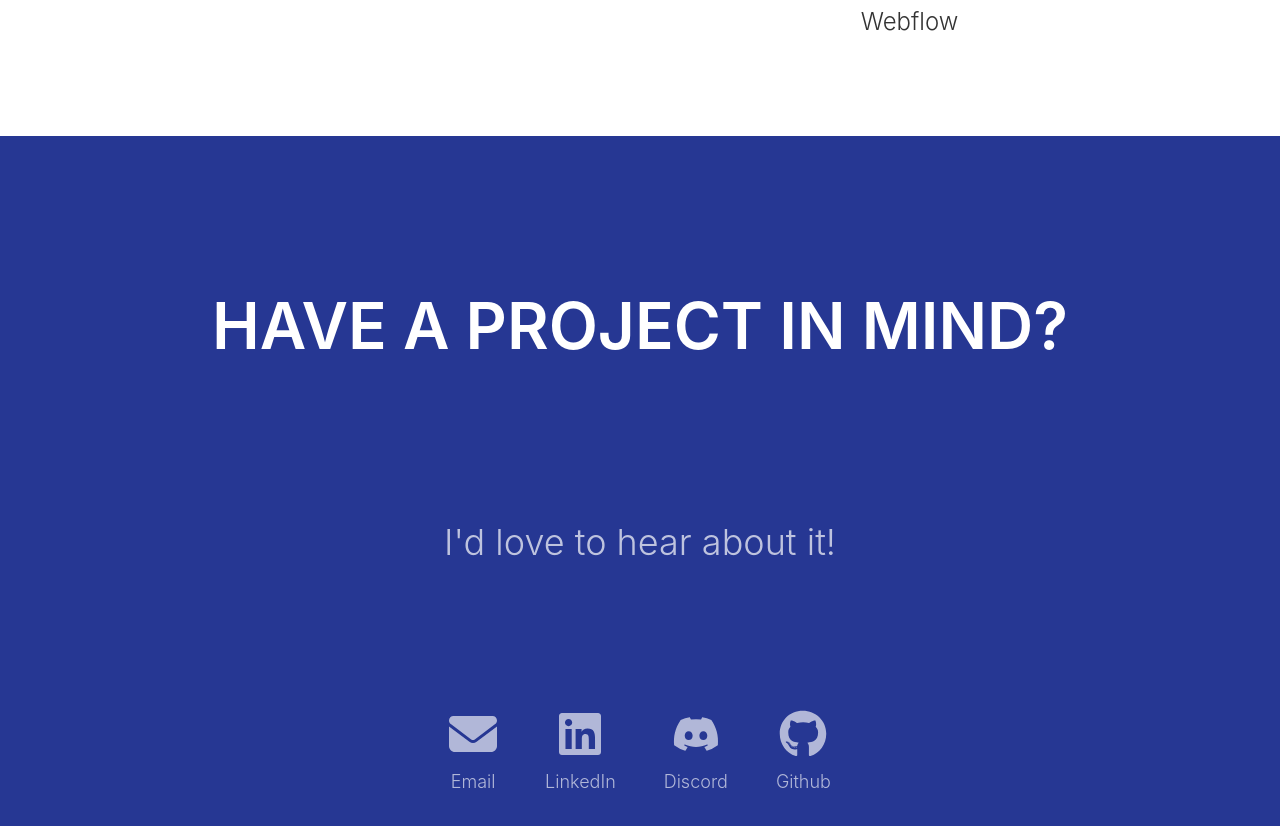
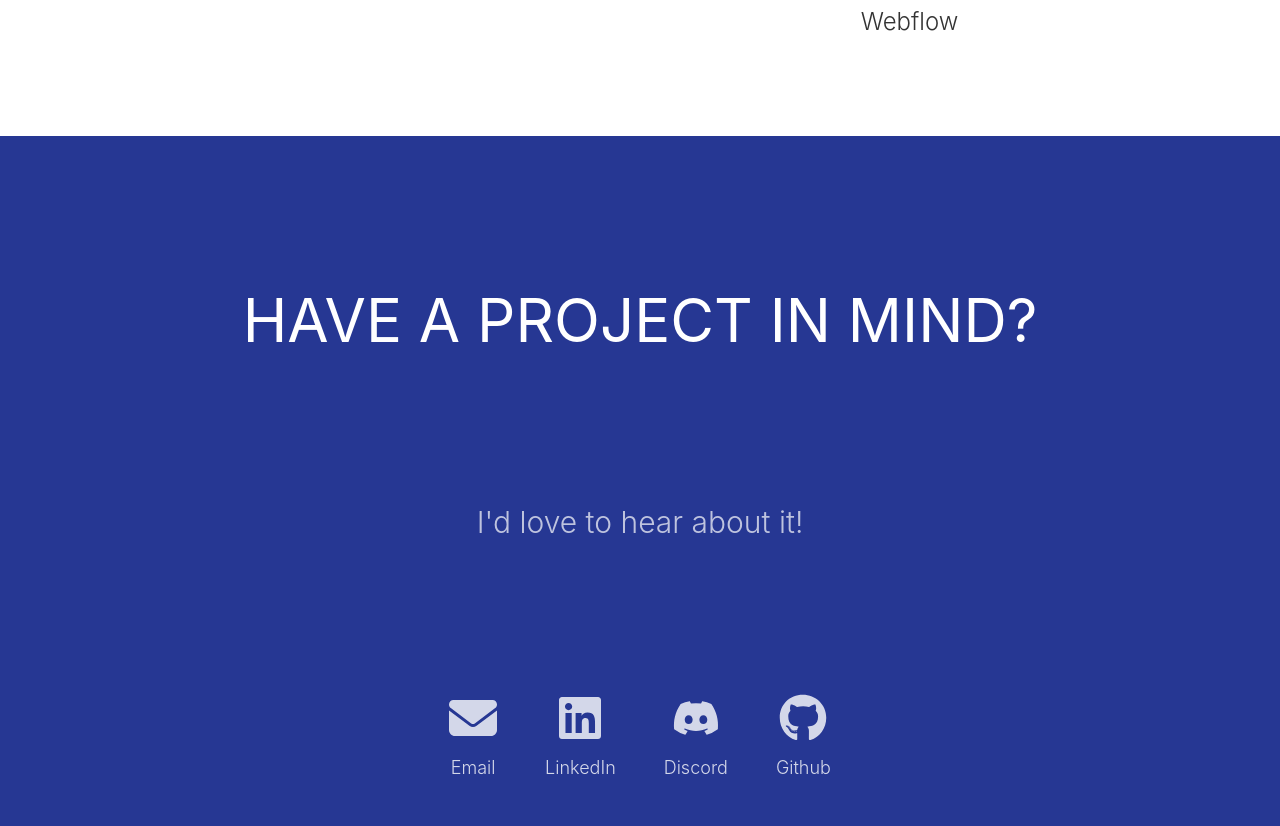
Before and after one commit to jameskbecker/portfolio-old, a Next.js app: page / in a window 1280 px wide. Shown: the part 3880-4706 px from the top of the page. Built offline with nearby package versions, Linux system fonts and the light colour scheme.

Commit message:
Update ContactSection (p1)

```diff
--- a/src/components/CoverPage/CoverPage.tsx
+++ b/src/components/CoverPage/CoverPage.tsx
@@ -34,7 +34,7 @@ const CoverPage = ({ heading, subheading }: any) => {
           initial="initial"
           animate={controls}
           variants={subheadingVariants}
-          className="lg:4xl text-3xl font-light text-text "
+          className="lg:4xl text-3xl font-light text-text"
         >
           {subheading}
         </motion.h3>
--- a/src/components/sections/contactSection/ContactButton.tsx
+++ b/src/components/sections/ContactSection-/ContactButton.tsx
@@ -2,12 +2,10 @@ import Discord from '@/assets/icons/discord.svg';
 import Envelope from '@/assets/icons/envelope.svg';
 import Github from '@/assets/icons/github.svg';
 import LinkedIn from '@/assets/icons/linkedin.svg';
-import { BodySmall } from '@/components/typography/Body';
 import { motion, useAnimationControls, useInView } from 'framer-motion';
 import { useContext, useEffect, useRef } from 'react';
 import { ThemeContext } from 'styled-components';
 import { flashVariants } from './animations';
-import { StyledContactButton } from './styles';
 
 type ContactButtonProps = {
   label: string;
@@ -40,21 +38,21 @@ const ContactButton = (props: ContactButtonProps) => {
   const RenderIcon = ({ label }: any) => {
     switch (label.toLowerCase()) {
       case 'github':
-        return <Github />;
+        return <Github className="fill-brandText" />;
 
       case 'discord':
-        return <Discord />;
+        return <Discord className="fill-brandText" />;
 
       case 'linkedin':
-        return <LinkedIn />;
+        return <LinkedIn className="fill-brandText" />;
 
       case 'email':
-        return <Envelope />;
+        return <Envelope className="fill-brandText" />;
     }
   };
 
   return (
-    <StyledContactButton
+    <motion.a
       href={props.href}
       target="-1"
       ref={ref}
@@ -63,10 +61,13 @@ const ContactButton = (props: ContactButtonProps) => {
       onHoverStart={handleHover}
       onHoverEnd={handleHoverEnd}
       variants={flashVariants(theme, props.delay)}
+      className="hov:opacity-100 flex flex-col items-center gap-3 overflow-hidden  text-5xl opacity-70"
     >
       <RenderIcon label={props.label} />
-      <BodySmall>{props.label}</BodySmall>
-    </StyledContactButton>
+      <div className="overflow-hidden text-ellipsis whitespace-nowrap text-base font-light text-brandText md:text-lg">
+        {props.label}
+      </div>
+    </motion.a>
   );
 };
 
--- a/src/components/sections/contactSection/ContactGrid.tsx
+++ b/src/components/sections/ContactSection-/ContactGrid.tsx
@@ -1,13 +1,12 @@
 import ContactButton from './ContactButton';
 import contactData from './contactData';
-import { StyledContactContent } from './styles';
 
 const ContactContent = () => (
-  <StyledContactContent>
+  <div className="box-border grid w-auto grid-cols-2 grid-rows-2 items-stretch justify-center gap-16 md:flex md:w-full md:gap-12 lg:flex-initial lg:flex-row">
     {contactData.map((d: any, i: number) => {
       return <ContactButton key={i} {...d} />;
     })}
-  </StyledContactContent>
+  </div>
 );
 
 export default ContactContent;
--- /dev/null
+++ b/src/components/sections/ContactSection-/index.tsx
@@ -0,0 +1,20 @@
+import ContactGrid from '@/components/sections/ContactSection-/ContactGrid';
+
+const ContactSection = () => {
+  return (
+    <section
+      id="contact"
+      className="box-border flex h-screen flex-col items-center justify-evenly overflow-hidden bg-brand px-8 dark:bg-brandDark"
+    >
+      <h1 className="w-full text-center text-5xl uppercase text-brandText lg:text-6xl">
+        Have a project in mind?
+      </h1>
+      <h3 className="lg:4xl w-full  text-center text-3xl font-light text-brandText opacity-70">
+        I&apos;d love to hear about it!
+      </h3>
+      <ContactGrid />
+    </section>
+  );
+};
+
+export default ContactSection;
--- a/src/components/sections/contactSection/index.tsx
+++ /dev/null
@@ -1,16 +0,0 @@
-import ContactGrid from '@/components/sections/contactSection/ContactGrid';
-import { H1, H3 } from '@/components/typography/Headings';
-import styled from 'styled-components';
-import { StyledContactSection } from './styles';
-
-const ContactSection = () => {
-  return (
-    <StyledContactSection id="contact">
-      <H1>Have a project in mind?</H1>
-      <H3>I&apos;d love to hear about it!</H3>
-      <ContactGrid />
-    </StyledContactSection>
-  );
-};
-
-export default ContactSection;
--- a/src/components/sections/contactSection/styles.ts
+++ /dev/null
@@ -1,86 +0,0 @@
-import { mobileMax, tabletMax } from '@/screens';
-import { motion } from 'framer-motion';
-import styled from 'styled-components';
-
-export const StyledContactSection = styled.section`
-  display: flex;
-  flex-direction: column;
-  align-items: center;
-  justify-content: space-evenly;
-  height: 100vh;
-
-  background: ${({ theme }: any) => theme.brand};
-
-  padding: 0 clamp(32px, 12vw, 192px);
-  box-sizing: border-box;
-
-  overflow: hidden;
-
-  h1,
-  h3 {
-    color: ${({ theme }: any) => theme.brandText};
-    text-align: center;
-
-    @media only screen and (${mobileMax}) {
-      text-align: left;
-    }
-  }
-
-  h3 {
-    opacity: 0.7;
-  }
-
-  @media only screen and (${tabletMax}) {
-    padding: 0 32px;
-  }
-`;
-
-export const StyledContactContent = styled.div`
-  flex: 0 0 auto;
-  display: flex;
-  flex-direction: row;
-  justify-content: center;
-  align-items: space-evenly;
-  gap: 3rem;
-  width: 100%;
-
-  box-sizing: border-box;
-
-  @media only screen and (${tabletMax}) {
-    flex-direction: column;
-    gap: 4vh;
-  }
-
-  @media only screen and (${mobileMax}) {
-    display: grid;
-    grid-template-columns: 1fr 1fr;
-    grid-template-rows: 1fr 1fr;
-    grid-gap: 4rem;
-    width: auto;
-  }
-`;
-
-export const StyledContactButton = styled(motion.a)`
-  display: flex;
-  flex-direction: column;
-  align-items: center;
-  gap: 0.75rem;
-  font-size: inherit;
-  opacity: 0.7;
-
-  overflow: hidden;
-
-  div {
-    color: ${({ theme }) => theme.brandText};
-    text-align: center;
-    opacity: inherit;
-  }
-
-  svg {
-    height: 3em;
-    width: 3em;
-    fill: white;
-    font-size: inherit;
-    opacity: inherit;
-  }
-`;
--- a/src/pages/index.tsx
+++ b/src/pages/index.tsx
@@ -1,6 +1,6 @@
 import HeroSection from '@/components/HeroSection';
 import NavigationBar from '@/components/NavigationBar';
-import ContactSection from '@/components/sections/contactSection';
+import ContactSection from '@/components/sections/ContactSection-';
 import PortfolioSection from '@/components/sections/portfolioSection';
 import SkillsSection from '@/components/sections/skillsSection';
 import GlobalStyles from '@/GlobalStyles';
```
Also changed, not shown: src/components/sections/ContactSection-/animations.ts (renamed from src/components/sections/contactSection/animations.ts), src/components/sections/ContactSection-/contactData.ts (renamed from src/components/sections/contactSection/contactData.ts).
